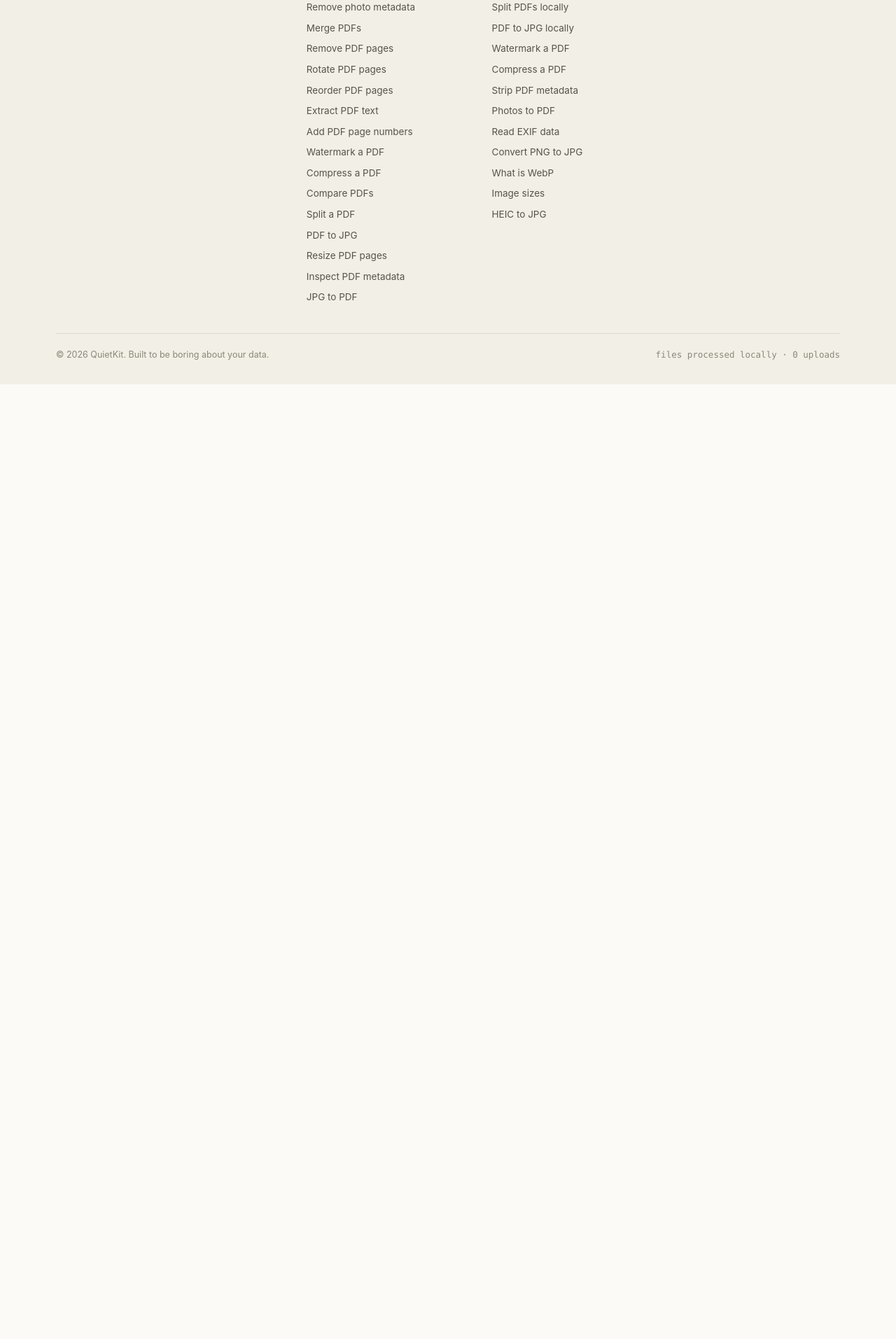
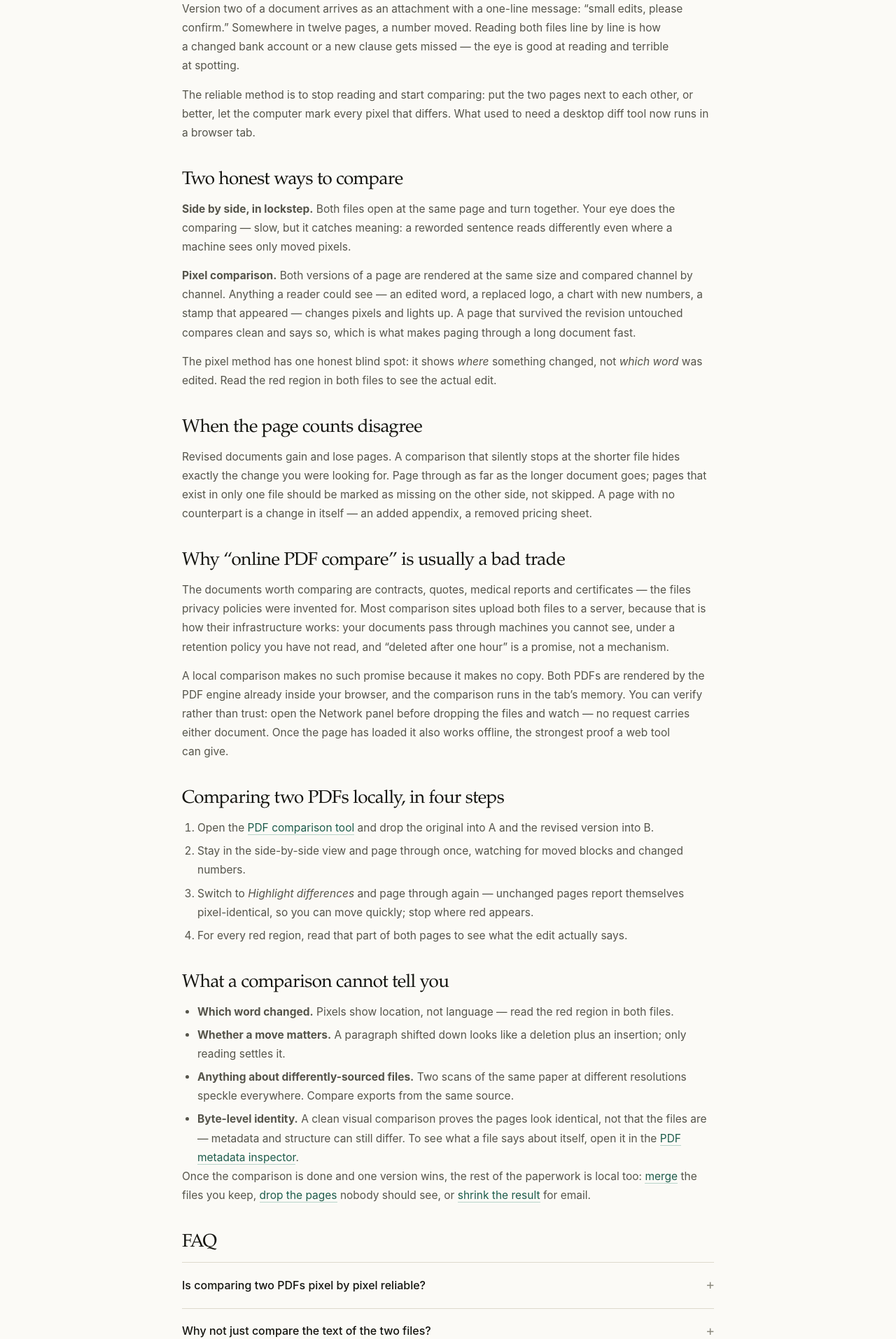
Before and after one commit to FaZheng820169/quietkit, a React (Vite) app: page /guides/compare-pdf-without-upload in a window 1280 px wide. Shown: the part 647-2560 px from the top of the page at 70% size. Before the commit the page ends 1196 px from the top, so only its background shows below. Built offline with nearby package versions, Linux system fonts and the light colour scheme.

Commit message:
Add guide: compare two PDFs without uploading either one
Covers side-by-side reading versus pixel comparison, mismatched page
counts, and what a visual diff can and cannot prove. Linked from the
compare tool, the guides index, home and the footer.

```diff
--- a/src/App.tsx
+++ b/src/App.tsx
@@ -34,6 +34,7 @@ import { WatermarkPdfGuide } from './pages/guides/WatermarkPdfGuide'
 import { CompressPdfGuide } from './pages/guides/CompressPdfGuide'
 import { RemovePdfMetadataGuide } from './pages/guides/RemovePdfMetadataGuide'
 import { JpgToPdfGuide } from './pages/guides/JpgToPdfGuide'
+import { ComparePdfGuide } from './pages/guides/ComparePdfGuide'
 import { ExifGuide } from './pages/guides/ExifGuide'
 import { ConvertPngToJpg } from './pages/guides/ConvertPngToJpg'
 import { WhatIsWebp } from './pages/guides/WhatIsWebp'
@@ -75,6 +76,7 @@ export default function App() {
           <Route path="/guides/compress-pdf-without-upload" element={<CompressPdfGuide />} />
           <Route path="/guides/remove-pdf-metadata" element={<RemovePdfMetadataGuide />} />
           <Route path="/guides/jpg-to-pdf-without-upload" element={<JpgToPdfGuide />} />
+          <Route path="/guides/compare-pdf-without-upload" element={<ComparePdfGuide />} />
           <Route path="/guides/exif-viewer" element={<ExifGuide />} />
           <Route path="/guides/convert-png-to-jpg" element={<ConvertPngToJpg />} />
           <Route path="/guides/what-is-webp" element={<WhatIsWebp />} />
--- a/src/components/Footer.tsx
+++ b/src/components/Footer.tsx
@@ -110,6 +110,9 @@ export function Footer() {
                 <Link to="/guides/jpg-to-pdf-without-upload">Photos to PDF</Link>
               </li>
               <li>
+                <Link to="/guides/compare-pdf-without-upload">Compare two PDFs</Link>
+              </li>
+              <li>
                 <Link to="/guides/exif-viewer">Read EXIF data</Link>
               </li>
               <li>
--- a/src/content/routes.json
+++ b/src/content/routes.json
@@ -124,6 +124,11 @@
     "description": "Receipts, ID scans and signed forms photographed on a phone — which page size to pick, how HEIC fits in, and how to assemble the PDF locally.",
     "priority": "0.8"
   },
+  "/guides/compare-pdf-without-upload": {
+    "title": "How to compare two PDFs without uploading either one",
+    "description": "What changed between version one and version two — side-by-side reading versus pixel comparison, different page counts, and why contracts should never leave your device to be compared.",
+    "priority": "0.8"
+  },
   "/guides": {
     "title": "Guides — files, metadata and privacy",
     "description": "Practical guides on photo metadata, image compression and local PDF handling. Short, specific, and linked to a tool that does the work.",
--- a/src/pages/Home.tsx
+++ b/src/pages/Home.tsx
@@ -304,6 +304,11 @@ export function Home() {
                 body: 'Receipts and signed forms photographed on a phone — page size, order and HEIC, handled locally.',
               },
               {
+                to: '/guides/compare-pdf-without-upload',
+                title: 'Compare two PDFs',
+                body: 'Side-by-side reading versus pixel comparison — and why contracts should stay on your device.',
+              },
+              {
                 to: '/guides/exif-viewer',
                 title: 'What an EXIF viewer shows',
                 body: 'The metadata families, the risky fields, and what f-stop, ISO and focal length mean.',
--- a/src/pages/PdfCompare.tsx
+++ b/src/pages/PdfCompare.tsx
@@ -462,6 +462,11 @@ export function PdfCompare() {
                 </Link>
               </li>
               <li>
+                <Link to="/guides/compare-pdf-without-upload" className="row" style={{ gap: 8 }}>
+                  <CheckIcon size={15} /> How to compare two PDFs, properly
+                </Link>
+              </li>
+              <li>
                 <Link to="/guides/merge-pdf-without-upload" className="row" style={{ gap: 8 }}>
                   <CheckIcon size={15} /> Why local beats upload
                 </Link>
--- /dev/null
+++ b/src/pages/guides/ComparePdfGuide.tsx
@@ -0,0 +1,157 @@
+import { Link } from 'react-router-dom'
+import { Article } from '../../components/Article'
+import { faqJsonLd, routeMeta, useSeo } from '../../lib/seo'
+
+const faqs = [
+  {
+    q: 'Is comparing two PDFs pixel by pixel reliable?',
+    a: 'For spotting that something on a page changed, yes — any edit a reader could see changes pixels, so it lights up. What it cannot do is tell you which word was edited, and it assumes both files came from the same source. Two scans of the same paper document made at different resolutions will speckle everywhere.',
+  },
+  {
+    q: 'Why not just compare the text of the two files?',
+    a: 'Text comparison finds edited words and nothing else. It is blind to a replaced logo, a chart redrawn with different numbers, a signature block that moved two centimetres, or a stamp that appeared. The page is what a reader signs off on, so the page is the honest thing to compare.',
+  },
+  {
+    q: 'The revised file has more pages than the original. Now what?',
+    a: 'Compare page by page as far as the shorter document goes, then read the extra pages on their own — a page with no counterpart is itself a change. The comparison tool marks pages that exist in only one file instead of skipping them silently.',
+  },
+  {
+    q: 'Both files are contracts. Is it safe to compare them online?',
+    a: 'Only if the tool never uploads them. A local comparison renders both files inside your browser tab and sends nothing anywhere; you can watch the Network panel while you work, or switch the network off entirely after the page loads. An upload-based comparator asks you to trust a retention policy you have not read.',
+  },
+  {
+    q: 'Can a comparison prove two PDFs are identical?',
+    a: 'Visually, yes: if every page renders to exactly the same image, no reader will ever see a difference. That is weaker than a byte-for-byte checksum — the files can still differ in metadata, fonts or structure — but for “did the content change”, a clean visual comparison is the answer that matters.',
+  },
+]
+
+export function ComparePdfGuide() {
+  useSeo({
+    ...routeMeta('/guides/compare-pdf-without-upload'),
+    jsonLd: faqJsonLd(faqs),
+  })
+
+  return (
+    <Article
+      eyebrow="Guide · Documents"
+      title="Compare two PDFs without uploading either one"
+      lede="The revised quote, the returned lease, the reissued certificate — “what changed?” is one of the most common questions in document work, and the two files involved are usually the last ones you should hand to a stranger’s server."
+      updated="26 October 2026"
+      toolTo="/tools/pdf-compare"
+      toolLabel="Compare two PDFs in your browser"
+    >
+      <h2>The question is always the same</h2>
+      <p>
+        Version two of a document arrives as an attachment with a one-line message: “small edits,
+        please confirm.” Somewhere in twelve pages, a number moved. Reading both files line by line
+        is how a changed bank account or a new clause gets missed — the eye is good at reading and
+        terrible at spotting.
+      </p>
+      <p>
+        The reliable method is to stop reading and start comparing: put the two pages next to each
+        other, or better, let the computer mark every pixel that differs. What used to need a desktop
+        diff tool now runs in a browser tab.
+      </p>
+
+      <h2>Two honest ways to compare</h2>
+      <p>
+        <strong>Side by side, in lockstep.</strong> Both files open at the same page and turn
+        together. Your eye does the comparing — slow, but it catches meaning: a reworded sentence
+        reads differently even where a machine sees only moved pixels.
+      </p>
+      <p>
+        <strong>Pixel comparison.</strong> Both versions of a page are rendered at the same size and
+        compared channel by channel. Anything a reader could see — an edited word, a replaced logo, a
+        chart with new numbers, a stamp that appeared — changes pixels and lights up. A page that
+        survived the revision untouched compares clean and says so, which is what makes paging
+        through a long document fast.
+      </p>
+      <p>
+        The pixel method has one honest blind spot: it shows <em>where</em> something changed, not{' '}
+        <em>which word</em> was edited. Read the red region in both files to see the actual edit.
+      </p>
+
+      <h2>When the page counts disagree</h2>
+      <p>
+        Revised documents gain and lose pages. A comparison that silently stops at the shorter file
+        hides exactly the change you were looking for. Page through as far as the longer document
+        goes; pages that exist in only one file should be marked as missing on the other side, not
+        skipped. A page with no counterpart is a change in itself — an added appendix, a removed
+        pricing sheet.
+      </p>
+
+      <h2>Why “online PDF compare” is usually a bad trade</h2>
+      <p>
+        The documents worth comparing are contracts, quotes, medical reports and certificates — the
+        files privacy policies were invented for. Most comparison sites upload both files to a
+        server, because that is how their infrastructure works: your documents pass through machines
+        you cannot see, under a retention policy you have not read, and “deleted after one hour” is
+        a promise, not a mechanism.
+      </p>
+      <p>
+        A local comparison makes no such promise because it makes no copy. Both PDFs are rendered by
+        the PDF engine already inside your browser, and the comparison runs in the tab’s memory. You
+        can verify rather than trust: open the Network panel before dropping the files and watch —
+        no request carries either document. Once the page has loaded it also works offline, the
+        strongest proof a web tool can give.
+      </p>
+
+      <h2>Comparing two PDFs locally, in four steps</h2>
+      <ol>
+        <li>
+          Open the <Link to="/tools/pdf-compare">PDF comparison tool</Link> and drop the original
+          into A and the revised version into B.
+        </li>
+        <li>
+          Stay in the side-by-side view and page through once, watching for moved blocks and changed
+          numbers.
+        </li>
+        <li>
+          Switch to <em>Highlight differences</em> and page through again — unchanged pages report
+          themselves pixel-identical, so you can move quickly; stop where red appears.
+        </li>
+        <li>
+          For every red region, read that part of both pages to see what the edit actually says.
+        </li>
+      </ol>
+
+      <h2>What a comparison cannot tell you</h2>
+      <ul>
+        <li>
+          <strong>Which word changed.</strong> Pixels show location, not language — read the red
+          region in both files.
+        </li>
+        <li>
+          <strong>Whether a move matters.</strong> A paragraph shifted down looks like a deletion
+          plus an insertion; only reading settles it.
+        </li>
+        <li>
+          <strong>Anything about differently-sourced files.</strong> Two scans of the same paper at
+          different resolutions speckle everywhere. Compare exports from the same source.
+        </li>
+        <li>
+          <strong>Byte-level identity.</strong> A clean visual comparison proves the pages look
+          identical, not that the files are — metadata and structure can still differ. To see what a
+          file says about itself, open it in the{' '}
+          <Link to="/tools/pdf-metadata">PDF metadata inspector</Link>.
+        </li>
+      </ul>
+      <p>
+        Once the comparison is done and one version wins, the rest of the paperwork is local too:{' '}
+        <Link to="/tools/pdf-merge">merge</Link> the files you keep,{' '}
+        <Link to="/tools/pdf-remove-pages">drop the pages</Link> nobody should see, or{' '}
+        <Link to="/tools/pdf-compress">shrink the result</Link> for email.
+      </p>
+
+      <h2>FAQ</h2>
+      <div className="faq">
+        {faqs.map((item) => (
+          <details key={item.q}>
+            <summary>{item.q}</summary>
+            <div className="faq-body">{item.a}</div>
+          </details>
+        ))}
+      </div>
+    </Article>
+  )
+}
--- a/src/pages/guides/Guides.tsx
+++ b/src/pages/guides/Guides.tsx
@@ -64,6 +64,13 @@ const articles = [
     title: 'Turn photos into a PDF',
     description:
       'Receipts and ID scans photographed on a phone — page size, order and HEIC, assembled locally.',
+    tag: 'Documents',
+  },
+  {
+    to: '/guides/compare-pdf-without-upload',
+    title: 'Compare two PDFs, locally',
+    description:
+      'What changed between two versions — side-by-side reading, pixel comparison and mismatched page counts.',
     tag: 'Documents',
   },
   {
```
